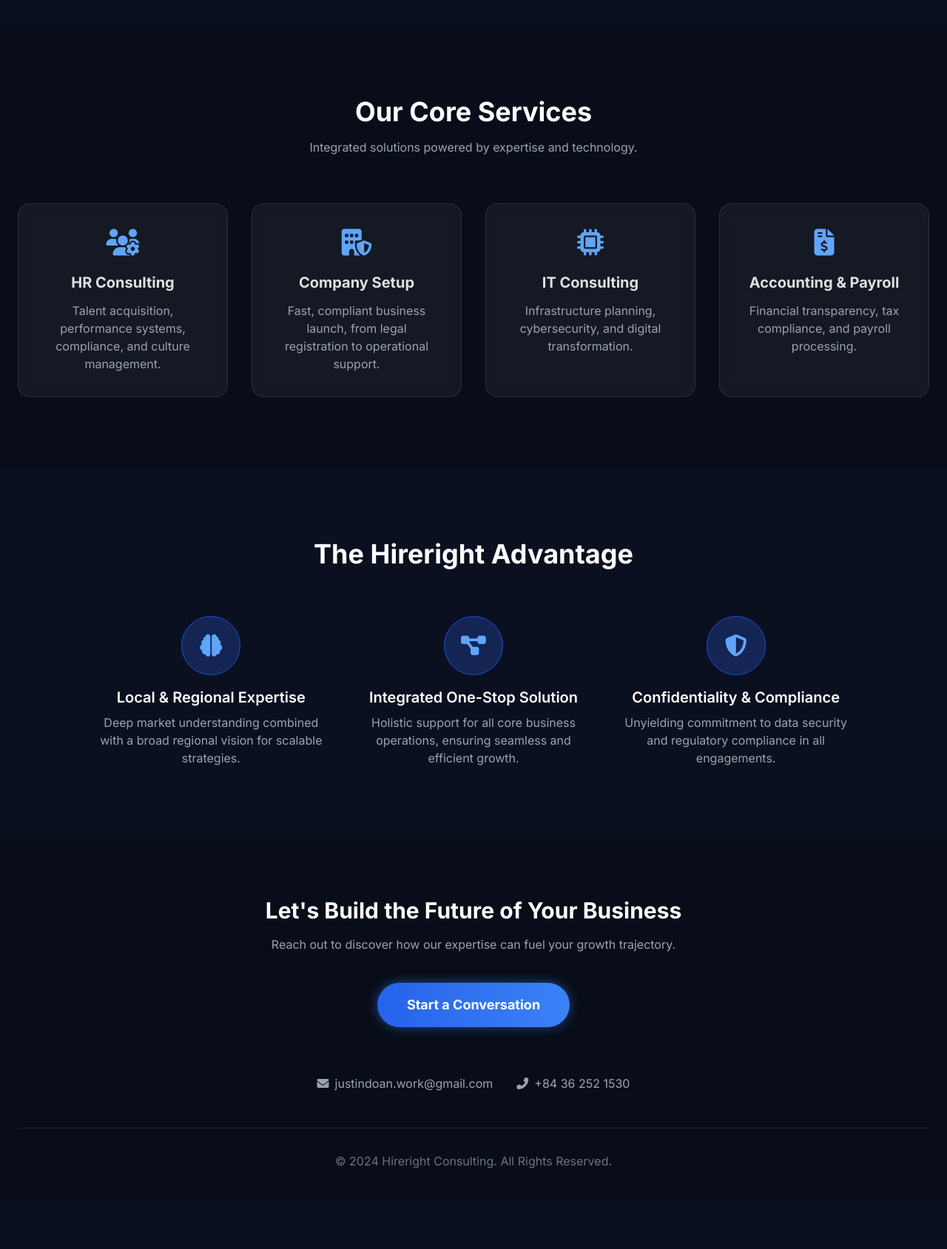
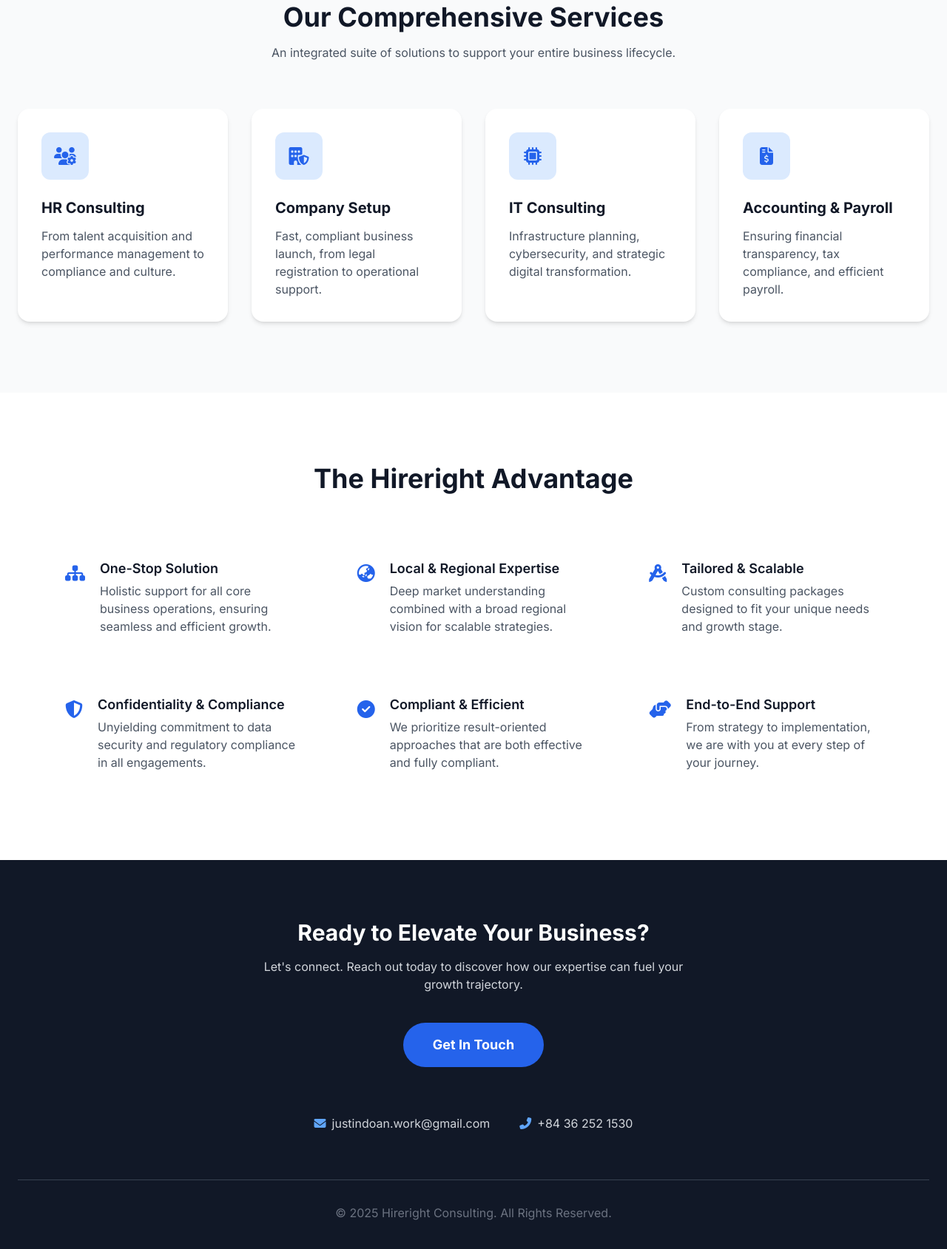
Before and after one commit to hireright-consulting/HIRERIGHT, a plain HTML site: page index.html in a window 1280 px wide. Shown: the part 953-2642 px from the top of the page at 74% size. Before the commit the page ends 2575 px from the top, so only its background shows below. Drawn offline with nearby package versions, Linux system fonts and the light colour scheme.

Commit message:
Update index.html

```diff
--- a/index.html
+++ b/index.html
@@ -3,75 +3,37 @@
 <head>
     <meta charset="UTF-8">
     <meta name="viewport" content="width=device-width, initial-scale=1.0">
-    <title>Hireright Consulting - AI-Powered Business Solutions</title>
+    <title>Hireright Consulting - Modern & International Business Solutions</title>
     <script src="https://cdn.tailwindcss.com"></script>
     <link href="https://fonts.googleapis.com/css2?family=Inter:wght@400;500;600;700;800&display=swap" rel="stylesheet">
     <link rel="stylesheet" href="https://cdnjs.cloudflare.com/ajax/libs/font-awesome/6.5.1/css/all.min.css">
     <style>
         body {
             font-family: 'Inter', sans-serif;
-            background-color: #0A101F;
-            color: #E0E0E0;
         }
-        .glass-card {
-            background: rgba(255, 255, 255, 0.05);
+        .cta-button {
+            transition: all 0.3s ease;
+        }
+        .cta-button:hover {
+            transform: translateY(-3px);
+            box-shadow: 0 10px 15px -3px rgba(59, 130, 246, 0.3), 0 4px 6px -2px rgba(59, 130, 246, 0.2);
+        }
+        .service-card, .advantage-card {
+            transition: all 0.3s ease;
+        }
+        .service-card:hover, .advantage-card:hover {
+            transform: translateY(-8px);
+            box-shadow: 0 20px 25px -5px rgba(0, 0, 0, 0.1), 0 10px 10px -5px rgba(0, 0, 0, 0.04);
+        }
+        header.scrolled {
+            background-color: rgba(255, 255, 255, 0.9);
             backdrop-filter: blur(10px);
             -webkit-backdrop-filter: blur(10px);
-            border: 1px solid rgba(255, 255, 255, 0.1);
-            transition: all 0.3s ease;
+            box-shadow: 0 4px 6px -1px rgba(0, 0, 0, 0.1), 0 2px 4px -1px rgba(0, 0, 0, 0.06);
         }
-        .glass-card:hover {
-            background: rgba(255, 255, 255, 0.1);
-            border: 1px solid rgba(255, 255, 255, 0.2);
-            transform: translateY(-8px);
-        }
-        .hero-bg {
-            position: relative;
-            background: #0A101F;
-            overflow: hidden;
-        }
-        .hero-bg::before {
-            content: '';
-            position: absolute;
-            top: 50%;
-            left: 50%;
-            width: 800px;
-            height: 800px;
-            background: radial-gradient(circle, rgba(29, 78, 216, 0.3), transparent 60%);
-            transform: translate(-50%, -50%);
-            animation: pulse 8s infinite ease-in-out;
-        }
-        @keyframes pulse {
-            0% { transform: translate(-50%, -50%) scale(1); opacity: 0.3; }
-            50% { transform: translate(-50%, -50%) scale(1.2); opacity: 0.5; }
-            100% { transform: translate(-50%, -50%) scale(1); opacity: 0.3; }
-        }
-        .section-title {
-            color: #FFFFFF;
-        }
-        .cta-button {
-            background: linear-gradient(90deg, #2563EB, #3B82F6);
-            transition: all 0.3s ease;
-            box-shadow: 0 0 15px rgba(59, 130, 246, 0.5);
-        }
-        .cta-button:hover {
-            transform: scale(1.05);
-            box-shadow: 0 0 25px rgba(59, 130, 246, 0.8);
-        }
-        header.scrolled {
-            background-color: rgba(10, 16, 31, 0.8);
-            backdrop-filter: blur(10px);
-            -webkit-backdrop-filter: blur(10px);
-        }
-        .logo-text {
-             background: -webkit-linear-gradient(45deg, #3B82F6, #60A5FA);
-            -webkit-background-clip: text;
-            -webkit-text-fill-color: transparent;
-        }
-        /* Scroll Animation */
         .fade-in-section {
             opacity: 0;
-            transform: translateY(20px);
+            transform: translateY(30px);
             transition: opacity 0.6s ease-out, transform 0.6s ease-out;
         }
         .fade-in-section.is-visible {
@@ -80,141 +42,167 @@
         }
     </style>
 </head>
-<body class="antialiased">
+<body class="bg-gray-50 text-gray-800 antialiased">
 
     <!-- Header -->
     <header id="header" class="fixed top-0 left-0 right-0 z-50 transition-all duration-300">
         <nav class="container mx-auto px-6 py-4 flex justify-between items-center">
             <div class="flex items-center space-x-3">
-                <svg class="w-10 h-10" viewBox="0 0 100 100" xmlns="http://www.w3.org/2000/svg">
-                    <defs>
-                        <linearGradient id="logoGradient" x1="0%" y1="0%" x2="100%" y2="100%">
-                            <stop offset="0%" style="stop-color:#3B82F6" />
-                            <stop offset="100%" style="stop-color:#60A5FA" />
-                        </linearGradient>
-                    </defs>
-                    <path fill="url(#logoGradient)" d="M20,10 L50,10 Q80,10 80,40 L80,90 L50,90 Q20,90 20,60 L20,10 Z M35,25 L35,60 Q35,75 50,75 L65,75 L65,40 Q65,25 50,25 L35,25 Z" />
+                <svg width="40" height="40" viewBox="0 0 48 48" fill="none" xmlns="http://www.w3.org/2000/svg">
+                    <path d="M6 10C6 7.79086 7.79086 6 10 6H20V42H10C7.79086 42 6 40.2091 6 38V10Z" fill="#3B82F6"/>
+                    <path d="M28 6H38C40.2091 6 42 7.79086 42 10V38C42 40.2091 40.2091 42 38 42H28L36 24L28 6Z" fill="#60A5FA"/>
                 </svg>
-                <span class="text-2xl font-extrabold tracking-wider logo-text">HIRERIGHT</span>
+                <span class="text-2xl font-bold text-gray-900 tracking-tight">Hireright</span>
             </div>
-            <div class="hidden md:flex items-center space-x-8">
-                <a href="#about" class="text-gray-300 hover:text-white transition">About</a>
-                <a href="#services" class="text-gray-300 hover:text-white transition">Services</a>
-                <a href="#why-us" class="text-gray-300 hover:text-white transition">Why Us</a>
+            <div class="hidden md:flex items-center space-x-8 font-medium text-gray-600">
+                <a href="#about" class="hover:text-blue-600 transition">About</a>
+                <a href="#services" class="hover:text-blue-600 transition">Services</a>
+                <a href="#why-us" class="hover:text-blue-600 transition">Why Us</a>
             </div>
-            <a href="#contact" class="hidden md:block bg-blue-600 text-white px-5 py-2 rounded-full font-semibold hover:bg-blue-500 transition cta-button">Contact Us</a>
+            <a href="#contact" class="hidden md:block bg-blue-600 text-white px-6 py-2.5 rounded-full font-semibold cta-button">Contact Us</a>
             <div class="md:hidden">
-                <button id="mobile-menu-button" class="text-gray-300 focus:outline-none">
+                <button id="mobile-menu-button" class="text-gray-800 focus:outline-none">
                     <i class="fas fa-bars text-2xl"></i>
                 </button>
             </div>
         </nav>
         <!-- Mobile Menu -->
-        <div id="mobile-menu" class="hidden md:hidden bg-gray-900/90 backdrop-blur-sm">
-            <a href="#about" class="block text-center text-gray-300 hover:text-white py-3">About</a>
-            <a href="#services" class="block text-center text-gray-300 hover:text-white py-3">Services</a>
-            <a href="#why-us" class="block text-center text-gray-300 hover:text-white py-3">Why Us</a>
-            <a href="#contact" class="block text-center text-gray-300 hover:text-white py-3">Contact Us</a>
+        <div id="mobile-menu" class="hidden md:hidden bg-white shadow-lg">
+            <a href="#about" class="block text-center text-gray-600 hover:text-blue-600 py-3">About</a>
+            <a href="#services" class="block text-center text-gray-600 hover:text-blue-600 py-3">Services</a>
+            <a href="#why-us" class="block text-center text-gray-600 hover:text-blue-600 py-3">Why Us</a>
+            <a href="#contact" class="block text-center text-gray-600 hover:text-blue-600 py-3">Contact Us</a>
         </div>
     </header>
 
+    <main>
         <!-- Hero Section -->
-    <section class="hero-bg text-white pt-32 pb-20 md:pt-48 md:pb-32">
-        <div class="container mx-auto px-6 text-center relative z-10">
-            <h1 class="text-4xl md:text-6xl font-extrabold leading-tight mb-4 tracking-tight">Future-Proof Your Growth with AI-Driven Consulting</h1>
-            <p class="text-lg md:text-xl text-gray-300 mb-10 max-w-3xl mx-auto">We are your strategic partner in Vietnam and Asia, leveraging technology to build strong foundations and drive sustainable success.</p>
-            <a href="#services" class="cta-button text-white font-bold py-4 px-10 rounded-full text-lg">Explore Our Solutions</a>
+        <section class="pt-32 pb-20 md:pt-48 md:pb-32">
+            <div class="container mx-auto px-6 text-center">
+                <h1 class="text-4xl md:text-6xl font-extrabold text-gray-900 leading-tight mb-4 tracking-tight">Your Strategic Partner for Growth in Asia</h1>
+                <p class="text-lg md:text-xl text-gray-600 mb-10 max-w-3xl mx-auto">We empower businesses in Vietnam and beyond with tailored consulting for HR, Company Setup, IT, and Accounting.</p>
+                <a href="#contact" class="cta-button bg-blue-600 text-white font-bold py-4 px-10 rounded-full text-lg">Schedule a Consultation</a>
             </div>
         </section>
 
         <!-- About Section -->
-    <section id="about" class="py-24 fade-in-section">
+        <section id="about" class="py-24 bg-white fade-in-section">
             <div class="container mx-auto px-6">
-            <div class="text-center mb-16">
-                <h2 class="text-3xl md:text-4xl font-bold section-title">About Hireright Consulting</h2>
-                <p class="text-gray-400 mt-4 max-w-3xl mx-auto">Our vision is to be a trusted strategic partner, empowering businesses in Vietnam and across Asia to build strong foundations and scale sustainably. We deliver tailored consulting services across HR, Company Formation, IT, and Accounting to help clients navigate complexity and drive long-term success.</p>
+                <div class="text-center max-w-4xl mx-auto">
+                    <h2 class="text-3xl md:text-4xl font-bold text-gray-900">Empowering Sustainable Success</h2>
+                    <p class="text-gray-600 mt-6 text-lg">Our vision is to be a trusted partner, enabling businesses to build strong foundations and scale sustainably. We help you navigate complexity with expert-led, tailored services that drive long-term growth and operational excellence.</p>
                 </div>
             </div>
         </section>
 
         <!-- Services Section -->
-    <section id="services" class="py-24 bg-black/20 fade-in-section">
+        <section id="services" class="py-24 fade-in-section">
             <div class="container mx-auto px-6">
                 <div class="text-center mb-16">
-                <h2 class="text-3xl md:text-4xl font-bold section-title">Our Core Services</h2>
-                <p class="text-gray-400 mt-4 max-w-2xl mx-auto">Integrated solutions powered by expertise and technology.</p>
+                    <h2 class="text-3xl md:text-4xl font-bold text-gray-900">Our Comprehensive Services</h2>
+                    <p class="text-gray-600 mt-4 max-w-2xl mx-auto">An integrated suite of solutions to support your entire business lifecycle.</p>
                 </div>
                 <div class="grid grid-cols-1 md:grid-cols-2 lg:grid-cols-4 gap-8">
-                <div class="glass-card p-8 rounded-2xl text-center">
-                    <i class="fas fa-users-cog text-4xl text-blue-400 mb-5"></i>
-                    <h3 class="font-bold text-xl mb-3">HR Consulting</h3>
-                    <p class="text-gray-400">Talent acquisition, performance systems, compliance, and culture management.</p>
+                    <div class="service-card bg-white p-8 rounded-2xl shadow-md">
+                        <div class="bg-blue-100 text-blue-600 w-16 h-16 rounded-xl flex items-center justify-center mb-6">
+                            <i class="fas fa-users-cog text-2xl"></i>
                         </div>
-                <div class="glass-card p-8 rounded-2xl text-center">
-                    <i class="fas fa-building-shield text-4xl text-blue-400 mb-5"></i>
-                    <h3 class="font-bold text-xl mb-3">Company Setup</h3>
-                    <p class="text-gray-400">Fast, compliant business launch, from legal registration to operational support.</p>
+                        <h3 class="font-bold text-xl mb-3 text-gray-900">HR Consulting</h3>
+                        <p class="text-gray-600">From talent acquisition and performance management to compliance and culture.</p>
                     </div>
-                <div class="glass-card p-8 rounded-2xl text-center">
-                    <i class="fas fa-microchip text-4xl text-blue-400 mb-5"></i>
-                    <h3 class="font-bold text-xl mb-3">IT Consulting</h3>
-                    <p class="text-gray-400">Infrastructure planning, cybersecurity, and digital transformation.</p>
+                    <div class="service-card bg-white p-8 rounded-2xl shadow-md">
+                        <div class="bg-blue-100 text-blue-600 w-16 h-16 rounded-xl flex items-center justify-center mb-6">
+                            <i class="fas fa-building-shield text-2xl"></i>
                         </div>
-                <div class="glass-card p-8 rounded-2xl text-center">
-                    <i class="fas fa-file-invoice-dollar text-4xl text-blue-400 mb-5"></i>
-                    <h3 class="font-bold text-xl mb-3">Accounting & Payroll</h3>
-                    <p class="text-gray-400">Financial transparency, tax compliance, and payroll processing.</p>
+                        <h3 class="font-bold text-xl mb-3 text-gray-900">Company Setup</h3>
+                        <p class="text-gray-600">Fast, compliant business launch, from legal registration to operational support.</p>
+                    </div>
+                    <div class="service-card bg-white p-8 rounded-2xl shadow-md">
+                        <div class="bg-blue-100 text-blue-600 w-16 h-16 rounded-xl flex items-center justify-center mb-6">
+                            <i class="fas fa-microchip text-2xl"></i>
+                        </div>
+                        <h3 class="font-bold text-xl mb-3 text-gray-900">IT Consulting</h3>
+                        <p class="text-gray-600">Infrastructure planning, cybersecurity, and strategic digital transformation.</p>
+                    </div>
+                    <div class="service-card bg-white p-8 rounded-2xl shadow-md">
+                        <div class="bg-blue-100 text-blue-600 w-16 h-16 rounded-xl flex items-center justify-center mb-6">
+                            <i class="fas fa-file-invoice-dollar text-2xl"></i>
+                        </div>
+                        <h3 class="font-bold text-xl mb-3 text-gray-900">Accounting & Payroll</h3>
+                        <p class="text-gray-600">Ensuring financial transparency, tax compliance, and efficient payroll.</p>
                     </div>
                 </div>
             </div>
         </section>
 
         <!-- Why Choose Us Section -->
-    <section id="why-us" class="py-24 fade-in-section">
+        <section id="why-us" class="py-24 bg-white fade-in-section">
             <div class="container mx-auto px-6">
                 <div class="text-center mb-16">
-                <h2 class="text-3xl md:text-4xl font-bold section-title">The Hireright Advantage</h2>
+                    <h2 class="text-3xl md:text-4xl font-bold text-gray-900">The Hireright Advantage</h2>
                 </div>
-            <div class="max-w-5xl mx-auto grid grid-cols-1 md:grid-cols-3 gap-10">
-                <div class="text-center">
-                    <div class="w-20 h-20 mx-auto mb-4 flex items-center justify-center bg-blue-900/50 rounded-full border border-blue-700">
-                        <i class="fas fa-brain text-3xl text-blue-400"></i>
+                <div class="max-w-6xl mx-auto grid grid-cols-1 md:grid-cols-2 lg:grid-cols-3 gap-8">
+                    <div class="advantage-card flex items-start space-x-5 p-6">
+                        <i class="fas fa-sitemap text-2xl text-blue-600 mt-1"></i>
+                        <div>
+                            <h3 class="font-semibold text-lg text-gray-900">One-Stop Solution</h3>
+                            <p class="text-gray-600 mt-1">Holistic support for all core business operations, ensuring seamless and efficient growth.</p>
                         </div>
-                    <h3 class="font-semibold text-xl mb-2 text-white">Local & Regional Expertise</h3>
-                    <p class="text-gray-400">Deep market understanding combined with a broad regional vision for scalable strategies.</p>
                     </div>
-                <div class="text-center">
-                    <div class="w-20 h-20 mx-auto mb-4 flex items-center justify-center bg-blue-900/50 rounded-full border border-blue-700">
-                        <i class="fas fa-project-diagram text-3xl text-blue-400"></i>
+                     <div class="advantage-card flex items-start space-x-5 p-6">
+                        <i class="fas fa-globe-asia text-2xl text-blue-600 mt-1"></i>
+                        <div>
+                            <h3 class="font-semibold text-lg text-gray-900">Local & Regional Expertise</h3>
+                            <p class="text-gray-600 mt-1">Deep market understanding combined with a broad regional vision for scalable strategies.</p>
                         </div>
-                    <h3 class="font-semibold text-xl mb-2 text-white">Integrated One-Stop Solution</h3>
-                    <p class="text-gray-400">Holistic support for all core business operations, ensuring seamless and efficient growth.</p>
                     </div>
-                 <div class="text-center">
-                    <div class="w-20 h-20 mx-auto mb-4 flex items-center justify-center bg-blue-900/50 rounded-full border border-blue-700">
-                        <i class="fas fa-shield-halved text-3xl text-blue-400"></i>
+                    <div class="advantage-card flex items-start space-x-5 p-6">
+                        <i class="fas fa-drafting-compass text-2xl text-blue-600 mt-1"></i>
+                        <div>
+                            <h3 class="font-semibold text-lg text-gray-900">Tailored & Scalable</h3>
+                            <p class="text-gray-600 mt-1">Custom consulting packages designed to fit your unique needs and growth stage.</p>
                         </div>
-                    <h3 class="font-semibold text-xl mb-2 text-white">Confidentiality & Compliance</h3>
-                    <p class="text-gray-400">Unyielding commitment to data security and regulatory compliance in all engagements.</p>
+                    </div>
+                     <div class="advantage-card flex items-start space-x-5 p-6">
+                        <i class="fas fa-shield-alt text-2xl text-blue-600 mt-1"></i>
+                        <div>
+                            <h3 class="font-semibold text-lg text-gray-900">Confidentiality & Compliance</h3>
+                            <p class="text-gray-600 mt-1">Unyielding commitment to data security and regulatory compliance in all engagements.</p>
+                        </div>
+                    </div>
+                    <div class="advantage-card flex items-start space-x-5 p-6">
+                        <i class="fas fa-check-circle text-2xl text-blue-600 mt-1"></i>
+                        <div>
+                            <h3 class="font-semibold text-lg text-gray-900">Compliant & Efficient</h3>
+                            <p class="text-gray-600 mt-1">We prioritize result-oriented approaches that are both effective and fully compliant.</p>
+                        </div>
+                    </div>
+                    <div class="advantage-card flex items-start space-x-5 p-6">
+                        <i class="fas fa-hands-helping text-2xl text-blue-600 mt-1"></i>
+                        <div>
+                            <h3 class="font-semibold text-lg text-gray-900">End-to-End Support</h3>
+                            <p class="text-gray-600 mt-1">From strategy to implementation, we are with you at every step of your journey.</p>
+                        </div>
                     </div>
                 </div>
             </div>
         </section>
+    </main>
 
     <!-- Contact Footer -->
-    <footer id="contact" class="bg-black/20 pt-20 pb-10 fade-in-section">
-        <div class="container mx-auto px-6 text-center">
-            <h2 class="text-3xl font-bold mb-4 text-white">Let's Build the Future of Your Business</h2>
-            <p class="mb-10 max-w-xl mx-auto text-gray-400">Reach out to discover how our expertise can fuel your growth trajectory.</p>
-            <a href="mailto:justindoan.work@gmail.com" class="cta-button text-white font-bold py-4 px-10 rounded-full text-lg inline-block">
-                Start a Conversation
+    <footer id="contact" class="bg-gray-900 text-white fade-in-section">
+        <div class="container mx-auto px-6 py-20 text-center">
+            <h2 class="text-3xl font-bold mb-4">Ready to Elevate Your Business?</h2>
+            <p class="mb-10 max-w-xl mx-auto text-gray-300">Let's connect. Reach out today to discover how our expertise can fuel your growth trajectory.</p>
+            <a href="mailto:justindoan.work@gmail.com" class="cta-button bg-blue-600 text-white font-bold py-4 px-10 rounded-full text-lg inline-block">
+                Get In Touch
             </a>
-            <div class="flex flex-col md:flex-row justify-center items-center space-y-4 md:space-y-0 md:space-x-8 text-gray-400 mt-16">
-                 <p><i class="fas fa-envelope mr-2"></i>justindoan.work@gmail.com</p>
-                 <p><i class="fas fa-phone-alt mr-2"></i>+84 36 252 1530</p>
+            <div class="flex flex-col md:flex-row justify-center items-center space-y-6 md:space-y-0 md:space-x-10 text-gray-300 mt-16">
+                 <p><i class="fas fa-envelope mr-2 text-blue-400"></i>justindoan.work@gmail.com</p>
+                 <p><i class="fas fa-phone-alt mr-2 text-blue-400"></i>+84 36 252 1530</p>
             </div>
-            <div class="mt-12 border-t border-gray-800 pt-8">
-                <p class="text-gray-500">&copy; 2024 Hireright Consulting. All Rights Reserved.</p>
+            <div class="mt-16 border-t border-gray-700 pt-8">
+                <p class="text-gray-500">&copy; 2025 Hireright Consulting. All Rights Reserved.</p>
             </div>
         </div>
     </footer>
@@ -243,6 +231,7 @@
             entries.forEach(entry => {
                 if (entry.isIntersecting) {
                     entry.target.classList.add('is-visible');
+                    observer.unobserve(entry.target);
                 }
             });
         }, { threshold: 0.1 });
```
Lines whose indentation alone changed are shown as unchanged.
